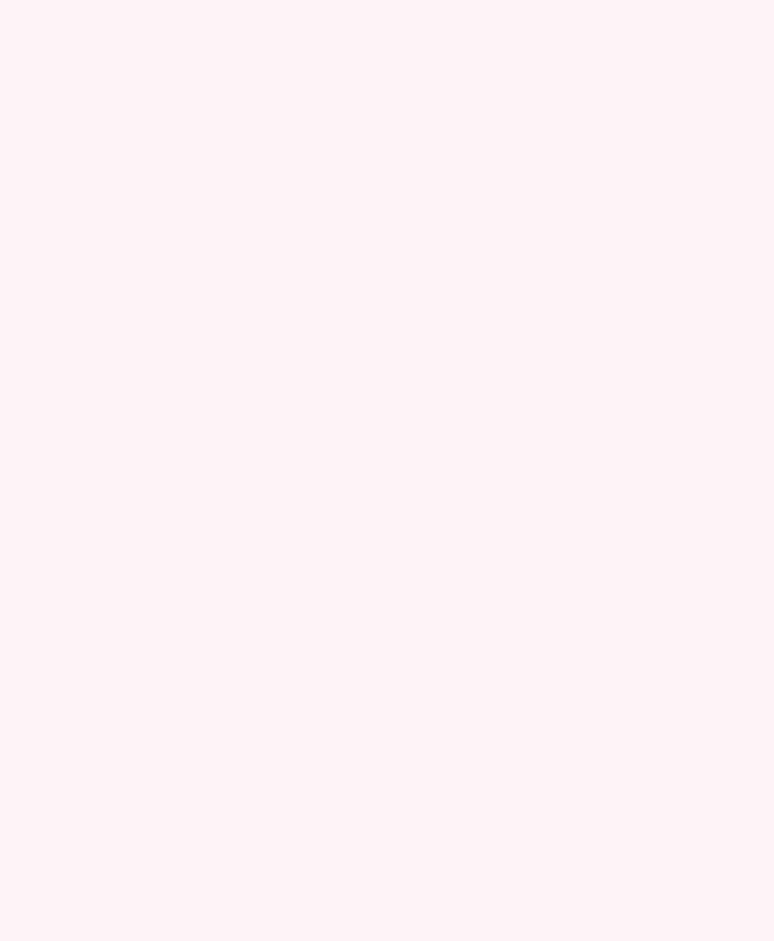
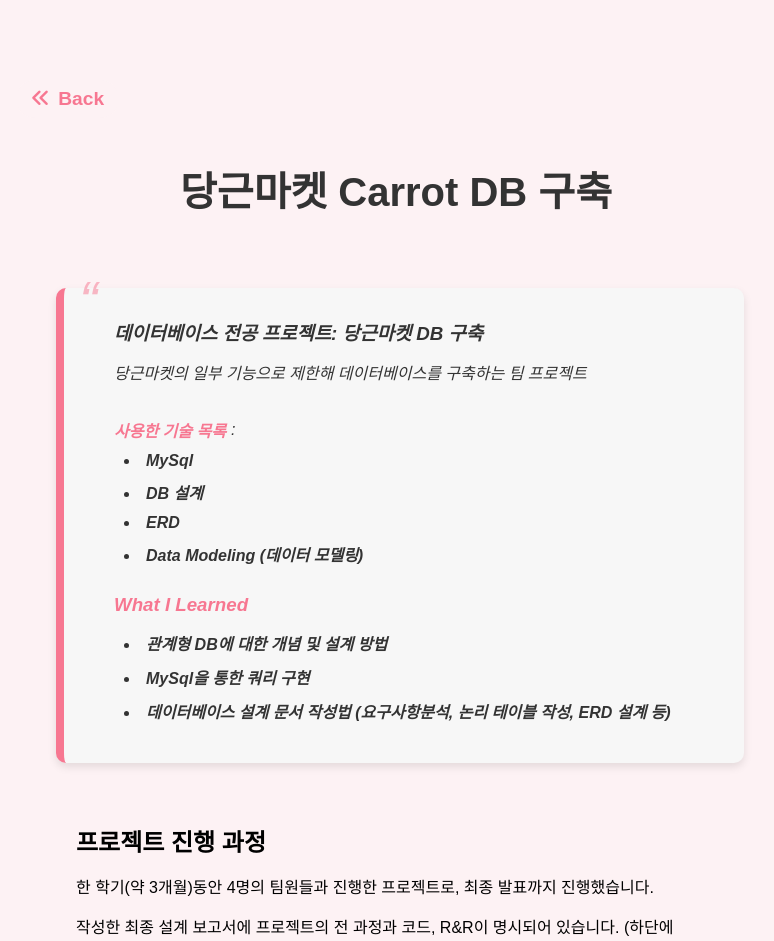
Before and after one commit to brynnPark/brynnpark.cloud, a React (Create React App) app in the folder my_web_page/: page /projects/carrotdb in a window 1280 px wide. Before the commit this address had no page. Shown: the top 941 px of the page, without its empty margins (209-983 px from the left). Before the commit the page ends 800 px from the top, so only its background shows below. Built offline with nearby package versions, Linux system fonts and the light colour scheme.

Commit message:
Update proj

```diff
--- a/my_web_page/src/App.js
+++ b/my_web_page/src/App.js
@@ -9,6 +9,7 @@
 // import ProjectPost from './pages/ProjectPost';
 import ITeaMoa from './projects/ITeaMoa/index.js';
 import PersonalPage from './projects/HostingPersonalPage/index.js';
+import CarrotDB from './projects/CarrotDB/index.js';
 
 function ScrollToTop() {
   const location = useLocation();
@@ -32,6 +33,7 @@
           {/* <Route path="/projects" element={<ProjectPage />} /> */}
           <Route path="/projects/iteamoa" element={<ITeaMoa />} />
           <Route path="/projects/hosting-personal-page" element={<PersonalPage />} />
+          <Route path="/projects/carrotdb" element={<CarrotDB />} />
           {/* Add routes for more posts if necessary */}
           {/* <Route path="/projects/:slug" element={<ProjectPost />} /> */}
         </Routes>
--- a/my_web_page/src/components/Projects.js
+++ b/my_web_page/src/components/Projects.js
@@ -18,13 +18,8 @@
         </Link>
       </figure>
       <figure className="link-to-page">
-        <Link to="/projects/CarrotDB">
-          <span className="icon">🥕</span> Carrot : DB Project
-        </Link>
-      </figure>
-      <figure className="link-to-page">
-        <Link to="/projects/Linkrypto">
-          <span className="icon">⛓️</span> Linkrypto : Blockchain Project
+        <Link to="/projects/carrotdb">
+          <span className="icon">🥕</span> 당근마켓 Carrot: DB Project
         </Link>
       </figure>
     </div>
--- /dev/null
+++ b/my_web_page/src/projects/CarrotDB/index.js
@@ -0,0 +1,60 @@
+// src/projects/HostingPersonalPage/index.js
+
+import React from 'react';
+import { useNavigate } from 'react-router-dom';
+import { Link } from 'react-router-dom';
+import './../project_page.css';
+
+
+function CarrotDB() {
+  const navigate = useNavigate();
+
+  return (
+    <div className="layout">
+      {/* Go Back Button */}
+      <button className="go-back-button" onClick={() => navigate('/')}>
+        <i className="fas fa-angle-double-left"></i> Back
+      </button>
+
+      {/* Project Title */}
+      <div className="project-title-container">
+        <h2 className="project-title">당근마켓 Carrot DB 구축</h2>
+      </div>
+
+      <blockquote>
+        <h3><strong> 데이터베이스 전공 프로젝트: 당근마켓 DB 구축 </strong></h3>
+          당근마켓의 일부 기능으로 제한해 데이터베이스를 구축하는 팀 프로젝트
+          <br/><br/>
+          <p><strong><pink-cl>사용한 기술 목록</pink-cl></strong> : </p>
+          <strong>
+          <li>MySql</li>
+          <li>DB 설계</li>
+          <li>ERD </li>
+          <li>Data Modeling (데이터 모델링)</li>
+          </strong>
+          <br/>
+
+          <h3><pink-cl>What I Learned</pink-cl></h3>
+          <li><strong>관계형 DB에 대한 개념 및 설계 방법</strong></li>
+          <li><strong>MySql을 통한 쿼리 구현 </strong></li>
+          <li><strong>데이터베이스 설계 문서 작성법 (요구사항분석, 논리 테이블 작성, ERD 설계 등) </strong></li>
+        </blockquote>
+
+
+      <div className="custom-body">
+          <h2>프로젝트 진행 과정</h2>
+          <p>한 학기(약 3개월)동안 4명의 팀원들과 진행한 프로젝트로, 최종 발표까지 진행했습니다. </p>
+          <p>작성한 최종 설계 보고서에 프로젝트의 전 과정과 코드, R&R이 명시되어 있습니다. (하단에 첨부) </p>
+
+          <figure className="link-to-post">
+            <Link to={process.env.REACT_APP_PROJECT_URL}>
+              <span className="icon"></span>📄 당근마켓 DB 구축 최종 보고서 (약 100페이지)
+            </Link>
+          </figure>
+          <br/>
+        </div>
+    </div>
+  );
+}
+
+export default CarrotDB;
```
Also changed, not shown: 1 other file (tests, documents, lock files or other folders).
